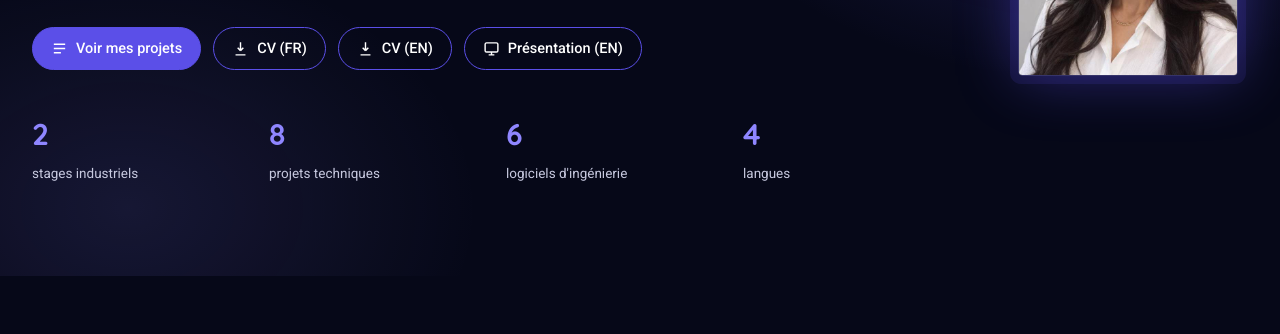
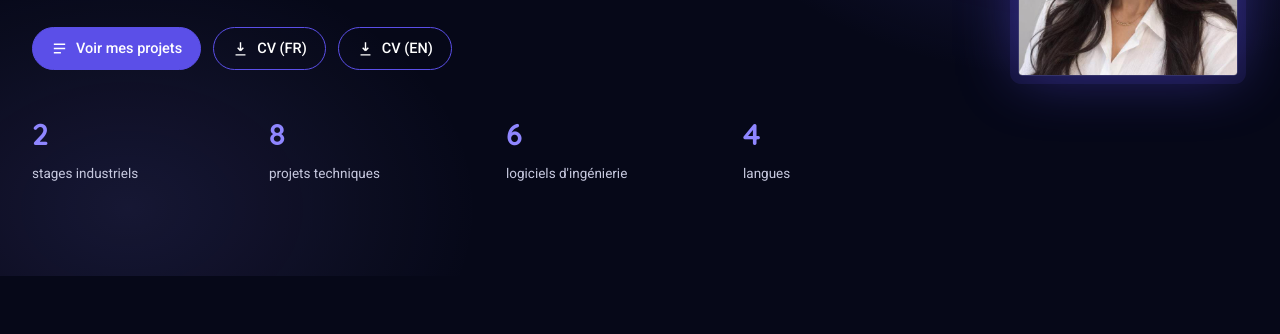
Before and after one commit to naghamgani-dotcom/naghamgani-dotcom.github.io, a plain HTML site: page index.html in a window 1280 px wide. Shown: the part 466-800 px from the top of the page. Drawn offline with Linux system fonts and the light colour scheme.

Commit message:
Retrait du bouton Presentation

```diff
--- a/index.html
+++ b/index.html
@@ -253,7 +253,6 @@ footer{border-top:1px solid var(--line)}
         <a class="btn btn-primary" href="#projets"><svg viewBox="0 0 24 24" fill="none" stroke="currentColor" stroke-width="2"><path d="M4 6h16M4 12h16M4 18h10"/></svg>Voir mes projets</a>
         <a class="btn btn-outline-light" href="CV_Nagham_Gani.pdf" target="_blank" rel="noopener"><svg viewBox="0 0 24 24" fill="none" stroke="currentColor" stroke-width="2"><path d="M12 3v12m0 0-4-4m4 4 4-4M5 21h14"/></svg>CV (FR)</a>
         <a class="btn btn-outline-light" href="CV_Nagham_Gani_EN.pdf" target="_blank" rel="noopener"><svg viewBox="0 0 24 24" fill="none" stroke="currentColor" stroke-width="2"><path d="M12 3v12m0 0-4-4m4 4 4-4M5 21h14"/></svg>CV (EN)</a>
-        <a class="btn btn-outline-light" href="Presentation_Nagham_Gani_EN.pdf" target="_blank" rel="noopener"><svg viewBox="0 0 24 24" fill="none" stroke="currentColor" stroke-width="2"><rect x="3" y="4" width="18" height="13" rx="2"/><path d="M8 21h8M12 17v4"/></svg>Présentation (EN)</a>
       </div>
       <div class="stats">
         <div><b>2</b><span>stages industriels</span></div>
```
